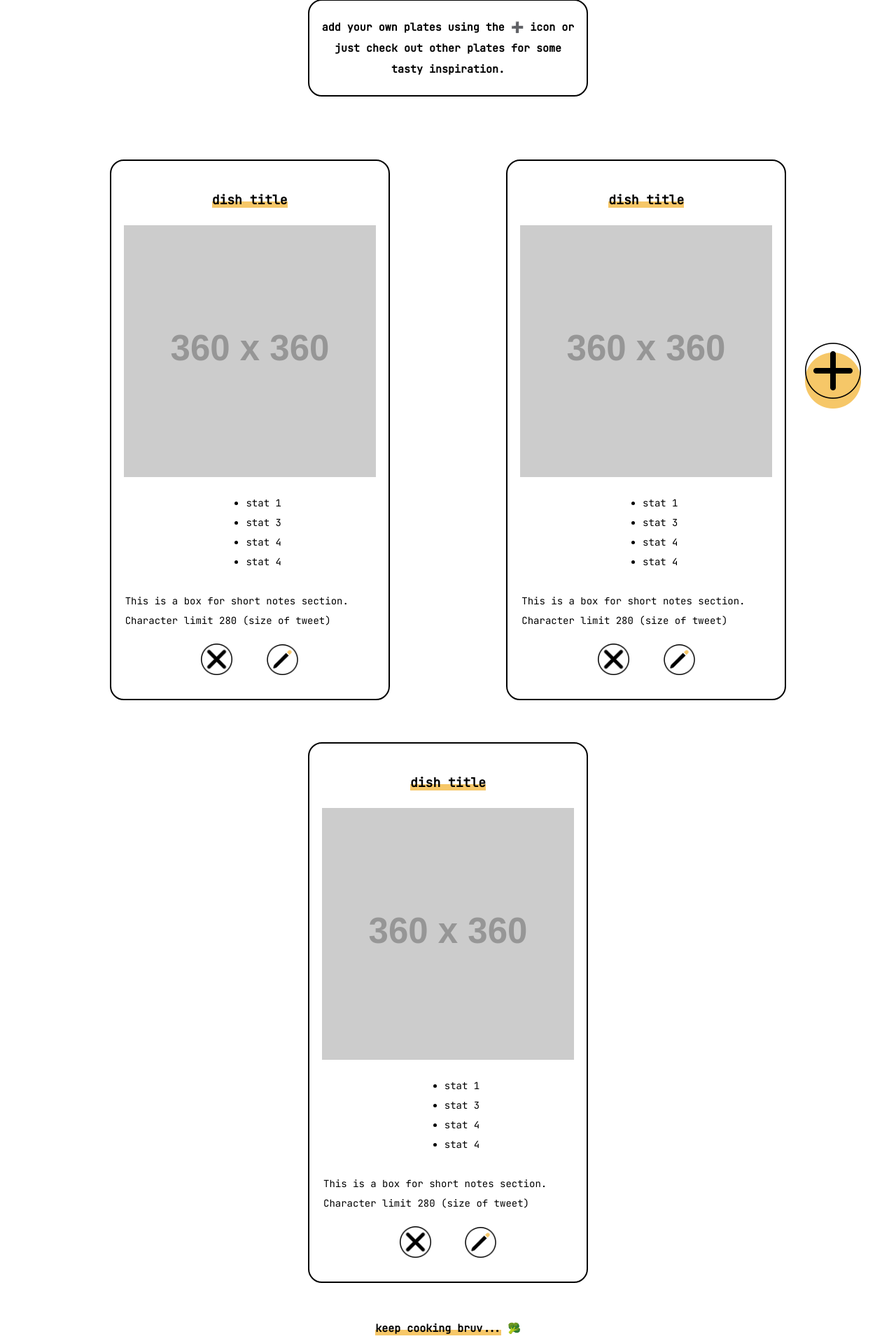
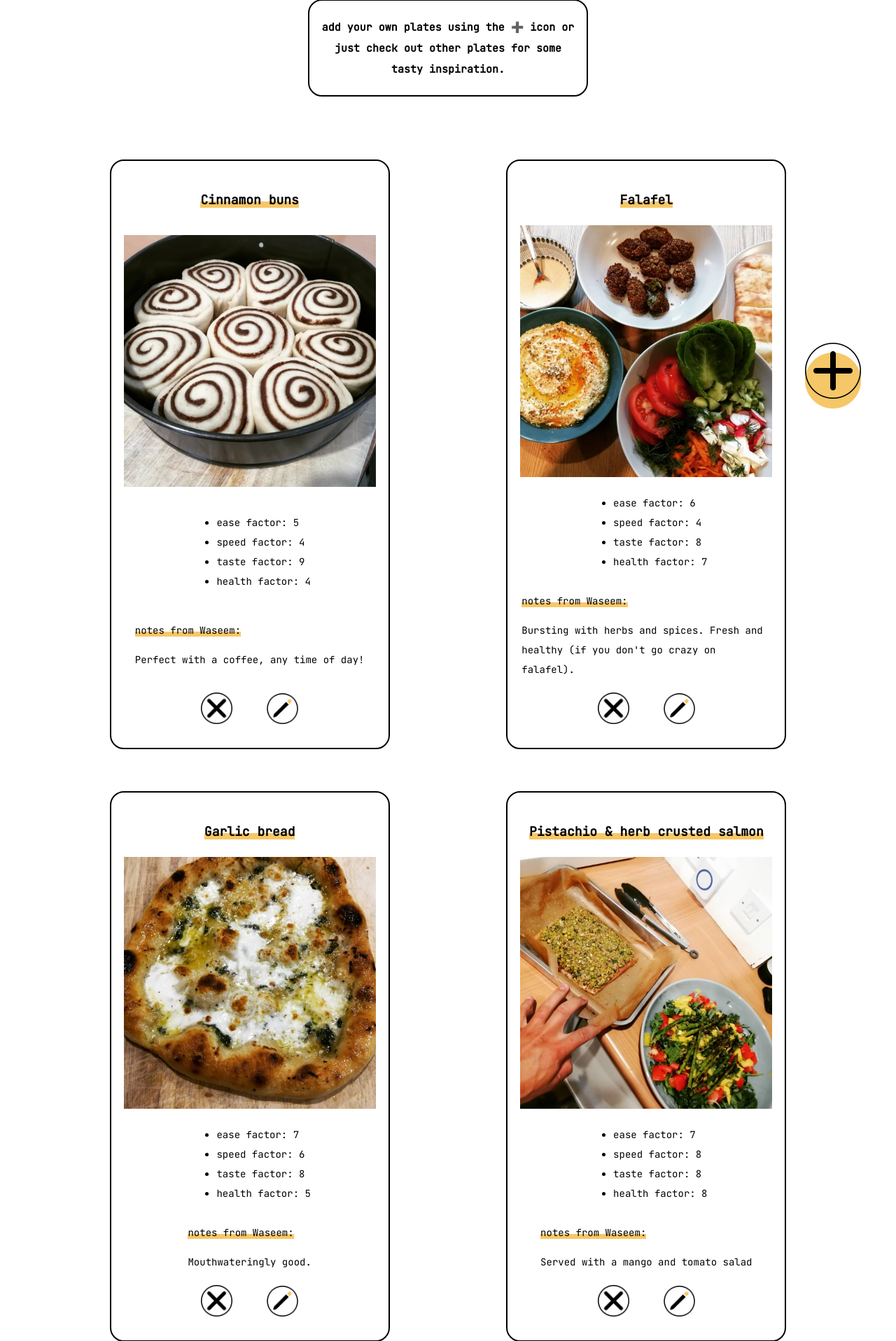
Before and after one commit to waseembrare/collection-project, a PHP site: page / in a window 1280 px wide. Shown: the part 161-2078 px from the top of the page at 70% size. Run offline with PHP 8.4, Linux system fonts and the light colour scheme; data comes from the database, SQL or seed files in the repository; grey boxes labelled with a size stand in for pictures from a placeholder-image service; some libraries are stand-ins or nearby versions.

Commit message:
Added while loop to aut generate divs

```diff
--- a/index.php
+++ b/index.php
@@ -1,26 +1,42 @@
 <?php
 
-//$db = new PDO('mysql:host=db; dbname=food-collection', 'root', 'password');
-//$query = $db->prepare("SELECT * FROM `food`;");
-//$query->setFetchMode(PDO::FETCH_ASSOC);
-//$query->execute();
-//
-//$recipes = $query->fetchAll();
+$db = new PDO('mysql:host=db; dbname=food-collection', 'root', 'password');
+$query = $db->prepare("SELECT * FROM `food`;");
+$query->setFetchMode(PDO::FETCH_ASSOC);
+$query->execute();
 
+//var_dump($results);
 //'<ul>';
-//foreach ($recipes as $fields) {
+//foreach ($results as $row) {
 //    echo '<br>';
 //    echo '<li>' . $row["id"] . ": " . $row["dish_name"]. ", " . $row["image_url"]. ", ". $row["alt_tag"]. ", ". $row["food_creator"]. ", ". $row["ease_factor"]. ", ". $row["speed_factor"]. ", ". $row["taste_factor"]. ", ". $row["health_factor"]. ", ". $row["notes"]. '</li>';
-//</ul>
+//    '</ul>';
 //}
 
-
-?>
+//?>
+<!---->
+<?// while ($row = $query->fetch()) { ?>
+<!--    <div class="collection_item ">-->
+<!--        <div class="stats">-->
+<!--                    <span class="image_wrapper">-->
+<!--                        <img src="--><?//=$row['image']?><!--">-->
+<!--                    </span>-->
+<!--            <h3>--><?//=$row['name']?><!--</h3>-->
+<!--            <ul>-->
+<!--                <li class="origin">Origin: --><?//=$row['origin']?><!--</li>-->
+<!--                <li class="family">Family: --><?//=$row['family']?><!--</li>-->
+<!--                <li class="preservation_type">--><?//=$row['method']?><!--</li>-->
+<!--                <li class="quality">Rating: --><?//=$row['rating']?><!--/10</li>-->
+<!--            </ul>-->
+<!--        </div>-->
+<!--    </div>-->
+<?// } ?>
 
 <!DOCTYPE html>
 <html lang="en-GB">
 <head>
     <meta charset="UTF-8">
+    <meta name="viewport" content="width=device-width, initial-scale=1">
     <title>cheffin' it up bruv</title>
     <link rel="preconnect" href="https://fonts.gstatic.com">
     <link href="https://fonts.googleapis.com/css2?family=JetBrains+Mono&display=swap" rel="stylesheet">
@@ -37,30 +53,27 @@
     <div class="site-intro">
         <h2>add your own plates using the &#x2795 icon or just check out other plates for some tasty inspiration.</h2>
     </div>
-<?//
-//    foreach($recipes as $field) {
-//        print "<div class="collection-item-container">";
-//    }
-//    ?>
+    <div class="items-outer-container">
 
-    <div class="items-outer-container">
+    <? while ($row = $query->fetch()) { ?>
         <div class="collection-item-container">
             <div class="item-title">
-                <h3><span class="highlight">dish title</h3>
+                <h3><span class="highlight"><?=$row['dish_name']?></span></h3>
             </div>
             <div class="item-image">
-                <img src="https://dummyimage.com/360x360/999999/fff.jpg">
+                <img src="<?=$row['image_url']?>">
             </div>
             <div class="item-stats">
                 <ul>
-                    <li>stat 1</li>
-                    <li>stat 3</li>
-                    <li>stat 4</li>
-                    <li>stat 4</li>
+                    <li>ease factor: <?=$row['ease_factor']?></li>
+                    <li>speed factor: <?=$row['speed_factor']?></li>
+                    <li>taste factor: <?=$row['taste_factor']?></li>
+                    <li>health factor: <?=$row['health_factor']?></li>
                 </ul>
             </div>
             <div class="item-notes">
-                <p>This is a box for short notes section. Character limit 280 (size of tweet)</p>
+                <p><span class="highlight">notes from <?=$row['food_creator']?>:</span></p>
+                <p><?=$row['notes']?></p>
             </div>
             <div class="item-icons">
                 <div class="icon-container">
@@ -69,60 +82,10 @@
                 </div>
             </div>
         </div>
-
-        <div class="collection-item-container">
-            <div class="item-title">
-                <h3><span class="highlight">dish title</h3>
-            </div>
-            <div class="item-image">
-                <img src="https://dummyimage.com/360x360/999999/fff.jpg">
-            </div>
-            <div class="item-stats">
-                <ul>
-                    <li>stat 1</li>
-                    <li>stat 3</li>
-                    <li>stat 4</li>
-                    <li>stat 4</li>
-                </ul>
-            </div>
-            <div class="item-notes">
-                <p>This is a box for short notes section. Character limit 280 (size of tweet)</p>
-            </div>
-            <div class="item-icons">
-                <div class="icon-container">
-                    <img class="icon icon-animation" src="assets/delete-icon-v2.png">
-                    <img class="icon icon-animation" src="assets/edit-icon-v2.png">
-                </div>
-            </div>
-        </div>
-
-        <div class="collection-item-container">
-            <div class="item-title">
-                <h3><span class="highlight">dish title</h3>
-            </div>
-            <div class="item-image">
-                <img src="https://dummyimage.com/360x360/999999/fff.jpg">
-            </div>
-            <div class="item-stats">
-                <ul>
-                    <li>stat 1</li>
-                    <li>stat 3</li>
-                    <li>stat 4</li>
-                    <li>stat 4</li>
-                </ul>
-            </div>
-            <div class="item-notes">
-                <p>This is a box for short notes section. Character limit 280 (size of tweet)</p>
-            </div>
-            <div class="item-icons">
-                <div class="icon-container">
-                    <img class="icon icon-animation" src="assets/delete-icon-v2.png">
-                    <img class="icon icon-animation" src="assets/edit-icon-v2.png">
-                </div>
-            </div>
-        </div>
+    <? } ?>
 
     </div>
+
     <div class="add-item-button">
         <img class="action-icon icon-animation" src="assets/plus-icon-v2.png">
     </div>
@@ -131,3 +94,9 @@
     </footer>
 </body>
 </html>
+
+<?php
+
+function deleteItem() {
+
+}
```
